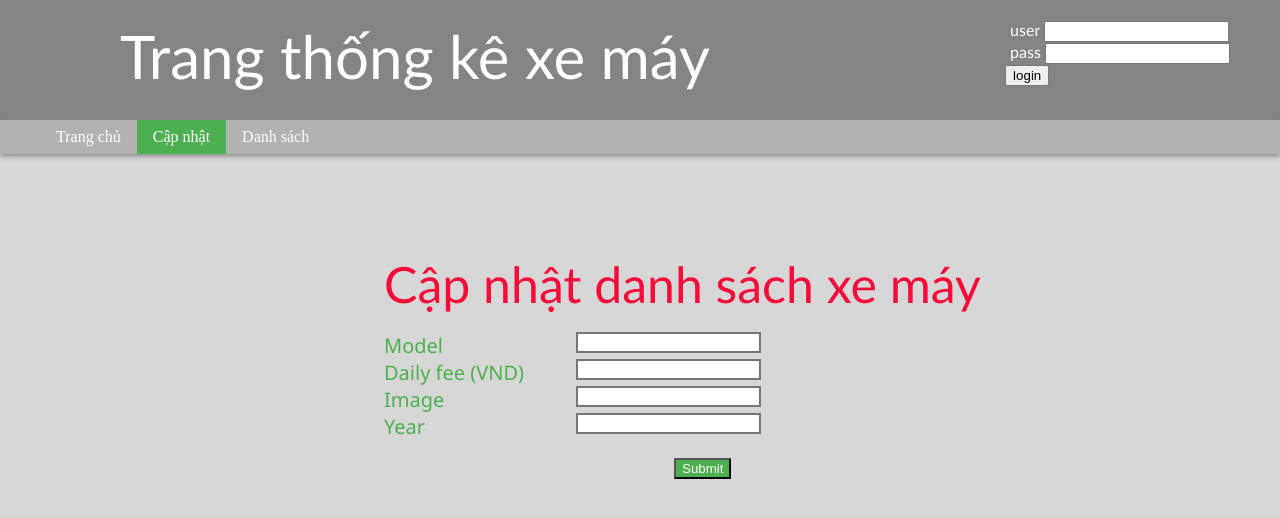
After one commit to tuandat732/nguyentuandat-web-c4e27, a Flask app: template homework_web4/templates/bike.html in a window 1280 px wide; the page is wider, and only the part inside the window is pictured. The commit adds this page. Shown: the top 518 px of that part. Run offline with Flask 2, Linux system fonts and the light colour scheme; the template is opened without the code that fills it, so the values that code supplies are empty.

Commit message:
initial commit

```diff
--- a/homework_web3/templates/detailriver.html
+++ b/homework_web3/templates/detailriver.html
@@ -7,10 +7,9 @@
     <title>Document</title>
 </head>
 <body>
-        <form action="" >
-
+        <form>
                 <p>all river have length you want <input type="text" size="30" /></p>
-                <pre><p><input type="submit" value="sent" /></p></pre>
+                <a href="/home/detail/{{con}}/{{h}}"><pre><p><input type="submit" value="sent" /></p></pre></a>
                 </form>
     <h1><font color='red'>ALL RIVER in {{con}} </font></h1>
     {% for i in list_river %}
--- /dev/null
+++ b/homework_web4/mlap.py
@@ -0,0 +1,6 @@
+from pymongo import MongoClient
+from bson.objectid import ObjectId
+bike_uri='mongodb+srv://admin:admin@cluster0-jrxnz.mongodb.net/test?retryWrites=true'
+bike_client=MongoClient(bike_uri)
+bike_base=bike_client.bike
+all_bike=bike_base['all-bike']
--- /dev/null
+++ b/homework_web4/templates/bike.html
@@ -0,0 +1,98 @@
+<!DOCTYPE html>
+<html lang="en">
+<head>
+    <meta charset="UTF-8">
+    <meta name="viewport" content="width=device-width, initial-scale=1.0">
+    <meta http-equiv="X-UA-Compatible" content="ie=edge">
+    <title>Document</title>
+    <style>
+        *{
+            margin: 0px;
+        }
+     #head{
+         background-color: #848484;
+         font-family:'Gill Sans', 'Gill Sans MT', Calibri, 'Trebuchet MS';
+         height:80px ;
+         padding: 20px
+     }
+     #head .login{
+         float:right;
+         position: relative;
+         right: 30px;
+     }
+     #body{
+         position: relative;
+         left:30% ;
+         top: 100px;
+     }
+     #body input{
+         position: absolute;
+         left: 15%;
+         border-style:solid
+     }
+     #body label{
+         font-family: 'Segoe UI', Tahoma, Geneva, Verdana, sans-serif;
+         font-size: 20px;
+         color:#4CAF50
+     }
+     #nava ul {
+         list-style-type: none;
+         background-color: #B2B2B2;
+         width: 100%;
+         overflow: hidden;
+         text-align: center;
+     }
+     li{
+         float: left;
+     }
+     li a{
+         text-align: center;
+         display: block;
+         padding: 8px 16px;
+         text-decoration: none;
+         color:white;
+     }
+     li a:hover {
+        background-color: #555;
+        color: white;
+    }
+    li a.active {
+    background-color: #4CAF50;
+    color: white;
+}
+    </style>
+</head>
+<body style="background-color: #D7D7D7">
+    <div id="head">
+        <span class='he' style="color:white;font-size:60px;position: relative;left:100px;">Trang thống kê xe máy</span>
+        <span class="login">
+        <label style="color:white">user</label>
+        <input type="text" name='input_name'> <br>
+        <label style="color:white">pass</label>
+        <input type="password" name='input_pass'> <br>
+        <button style="position:relative;right:5px">login</button>
+        </span>
+    </div>
+    <div id='nava' style="box-shadow:0 2px 5px #848484">
+            <ul>
+                <li><a href="/home">Trang chủ</a></li>
+                <li><a class="active" href="/create">Cập nhật</a></li>
+                <li><a href="/view">Danh sách</a></li>
+            </ul>
+        </div>
+    <div id="body">
+    <p style="color:#FA0A3A;font-size:50px;font-family:'Trebuchet MS', 'Lucida Sans Unicode', 'Lucida Grande', 'Lucida Sans', Arial, sans-serif">Cập nhật danh sách xe máy</p> <br>
+    <form method="POST">
+        <label>Model</label>
+        <input type="text" name='input_model'> <br>
+        <label>Daily fee (VND)</label>
+        <input type="text" name='input_dailyfee'> <br>
+        <label>Image</label>
+        <input type="text" name='input_image'> <br>
+        <label>Year</label>
+        <input type="text" name='input_year'> <br> <br>
+        <button style="color:white;background-color:#4CAF50; border-style:outset;position: relative;left:290px">Submit</button>
+    </form>
+    </div>
+</body>
+</html>
--- a/pilot-app/app.py
+++ b/pilot-app/app.py
@@ -1,8 +1,8 @@
-from flask import Flask, render_template, redirect
+from flask import Flask, render_template, redirect, request, session #or import *
 from services import Services
 from bson.objectid import ObjectId #về nhà gg xem json vs bson khác j nhau
 app = Flask(__name__)
-
+app.config['SECRET_KEY'] = 'hellobanhiendcmbannhe'
 
 @app.route('/')
 def hompage():
@@ -16,8 +16,14 @@ def gender(g):
 
 @app.route('/all-service')
 def allser():
-  all=Services.find()
-  return render_template('all-service.html',all_service=all)
+  if 'logged' in session:
+    if session['logged']:
+      all=Services.find()
+      return render_template('all-service.html',all_service=all)
+    else:
+      return redirect('/login')
+  else:
+    return redirect('/login')
 
 @app.route('/all-service/detail/<id>')
 def detail(id):
@@ -30,6 +36,58 @@ def delete(id):
   Services.delete_one(delete_person)
   return redirect('/all-service') # tro lai trang all-service
 
+@app.route('/all-service/update/<id>', methods=['GET','POST'])
+def update(id):
+  update_service=Services.find_one({'_id':ObjectId(id)})
+  if request.method == 'GET':
+    return render_template('update.html',update_service=update_service)
+  elif request.method == 'POST':
+    form =request.form
+    service_name=form['input_name']
+    service_age=form['input_age']
+    service_gender=form['input_gender']
+    service_height=form['input_height']
+    service_available=form['input_available']
+    service_address=form['input_address']
+
+    new_value={
+      '$set':{
+            'name': service_name,
+            'age': service_age,
+            'gender':service_gender,
+            'height':service_height,
+            'available':service_available,
+            'address':service_address,
+      }
+      }
+    Services.update_one(update_service,new_value)
+    return redirect('/all-service/detail/{}'.format(id))
+
+@app.route('/login',methods=['GET','POST'])
+def login():
+  if session['logged'] == True:
+    return redirect('/all-service')
+  else:
+    if request.method =='GET':
+      return render_template('login.html')
+    elif request.method =='POST':
+      username_admin= 'admin'
+      password_admin= 'admin'
+      form=request.form
+      input_username = form['input_username']
+      input_password = form['input_password']
+      if input_username == username_admin and input_password == password_admin:
+        session['logged'] = True
+        return redirect('/all-service')
+      else:
+        return redirect('/login')
+
+@app.route('/logout')
+def logout():
+  if 'logged' in session:
+    session['logged'] = False
+  return redirect('/login')
+
 
 if __name__ == '__main__':
   app.run(debug=True)
--- a/pilot-app/templates/all-service.html
+++ b/pilot-app/templates/all-service.html
@@ -7,6 +7,7 @@
     <title>blogme</title>
 </head>
 <body>
+    <button><a href="/logout">logout</a></button>
     <h1></h1>
     {% for i in all_service %}
     <div>
@@ -22,7 +23,9 @@
     <b>height: </b> {{i.height}} <br>
     <b>available: </b> {{i.available}} <br>
     <b>address: </b> {{i.address}} <br>
-    <pre> <button> <a href="/all-service/detail/{{  i._id }}">show detail</a> </button>  <button><a href="/all-service/delete/{{ i._id }}">delete</a></button></pre>
+    <button> <a href="/all-service/detail/{{  i._id }}">show detail</a> </button>
+    <button><a href="/all-service/delete/{{ i._id }}">delete</a></button>
+    <button><a href="/all-service/update/{{ i._id }}">update</a></button>
     </div>
     <hr>
     {% endfor %}
--- a/pilot-app/templates/detail.html
+++ b/pilot-app/templates/detail.html
@@ -20,6 +20,9 @@
                 <b>height: </b> {{detail_person.height}} <br>
                 <b>available: </b> {{detail_person.available}} <br>
                 <b>address: </b> {{detail_person.address}} <br>
+                <button><a href="/all-service/delete/{{ detail_person._id }}">delete</a></button>
+                <button><a href="/all-service/update/{{ detail_person._id }}">update</a></button>
+                <button><a href="/all-service">home</a></button>
                 </div>
                 <hr>
 </body>
```
Also changed, not shown: homework_web4/bike.py (added, +30 -0 lines), homework_web4/templates/bikeview.html (added, +86 -0 lines), homework_web4/templates/home.html (added, +72 -0 lines), pilot-app/templates/login.html (added, +25 -0 lines), pilot-app/templates/update.html (added, +38 -0 lines).
